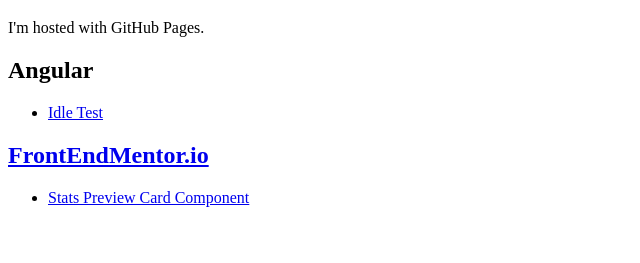
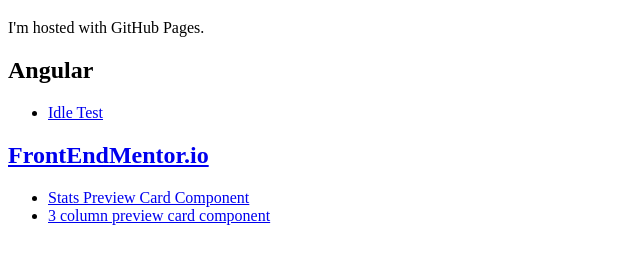
Before and after one commit to BigBadJock/BigBadJock..github.io, a plain HTML site: page index.html in a window 1280 px wide. Shown: the part 61-324 px from the top of the page, without its empty margins (0-640 px from the left). Drawn offline with Linux system fonts and the light colour scheme.

Commit message:
added frontendmentor-3-column-preview-card-component-main

```diff
--- a/index.html
+++ b/index.html
@@ -22,6 +22,9 @@
       <a href="frontendmentor-stats-preview-card-component-main/index.html">Stats Preview Card
         Component</a>
     </li>
+    <li>
+      <a href="frontendmentor-3-column-preview-card-component-main/index.html">3 column preview card component</a>
+    </li>
   </ul>
 
 
```
